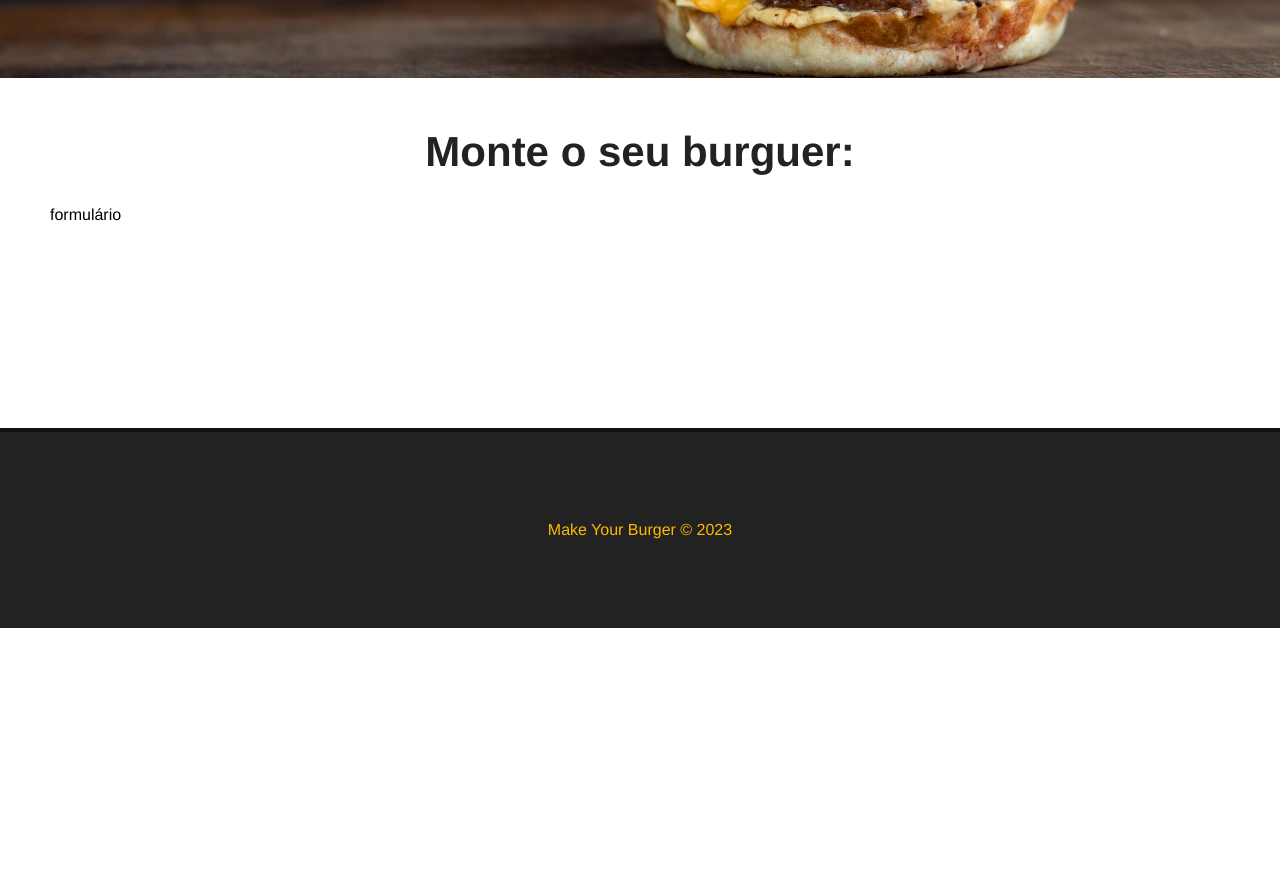
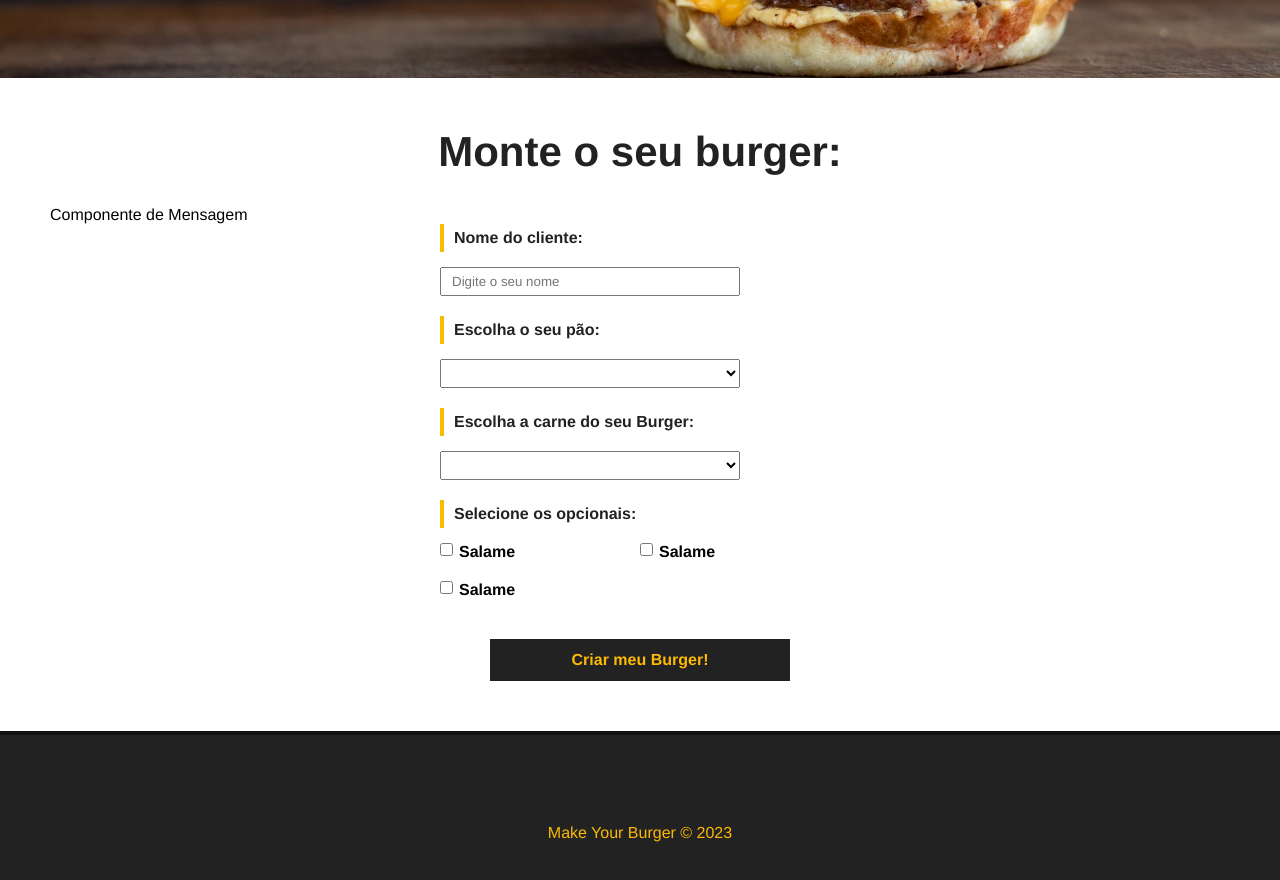
Before and after one commit to FernandoECV/make-your-burger, a Vue app: page / in a window 1280 px wide. Shown: the part 500-1380 px from the top of the page. Before the commit the page ends 1128 px from the top, so only its background shows below. Built offline with nearby package versions, Linux system fonts and the light colour scheme.

Commit message:
Criando formulário de cadastro

```diff
--- /dev/null
+++ b/src/components/BurgerForm.vue
@@ -0,0 +1,113 @@
+<template>
+    <div>
+        <p>Componente de Mensagem</p>
+        <div>
+            <form id="burger-form">
+                <div class="input-container">
+                    <label for="nome">Nome do cliente:</label>
+                    <input type="text" id="nome" name="nome" v-model="nome" placeholder="Digite o seu nome">
+                </div>
+                <div class="input-container">
+                    <label for="pao">Escolha o seu pão:</label>
+                    <select name="pao" id="pao" v-model="pao">
+                        <option value="">Selecione o seu pão</option>
+                        <option value="integral">Integral</option>
+                    </select>
+                </div>
+                <div class="input-container">
+                    <label for="carne">Escolha a carne do seu Burger:</label>
+                    <select name="carne" id="carne" v-model="carne">
+                        <option value="">Selecione o tipo de carne</option>
+                        <option value="maminha">Maminha</option>
+                    </select>
+                </div>
+                <div id="opcionais-container" class="input-container">
+                    <label id="opcionais-title" for="opcionais">Selecione os opcionais:</label>
+                    <div class="checkbox-container">
+                        <input type="checkbox" name="opcionais" v-model="opcionais" value="salame">
+                        <span>Salame</span>
+                    </div>
+                    <div class="checkbox-container">
+                        <input type="checkbox" name="opcionais" v-model="opcionais" value="salame">
+                        <span>Salame</span>
+                    </div>
+                    <div class="checkbox-container">
+                        <input type="checkbox" name="opcionais" v-model="opcionais" value="salame">
+                        <span>Salame</span>
+                    </div>
+                </div>
+                <div class="input-container">
+                    <input type="submit" class="submit-btn" value="Criar meu Burger!">
+                </div>
+            </form>
+        </div>
+    </div>
+ </template>
+
+ <script>
+
+ export default {
+     name: "BurgerForm"
+ }
+ </script>
+
+ <style scoped>
+
+    #burger-form {
+    max-width: 400px;
+    margin: 0 auto;
+  }
+  .input-container {
+    display: flex;
+    flex-direction: column;
+    margin-bottom: 20px;
+  }
+  label {
+    font-weight: bold;
+    margin-bottom: 15px;
+    color: #222;;
+    padding: 5px 10px;
+    border-left: 4px solid #fcba03;
+  }
+  input, select {
+    padding: 5px 10px;
+    width: 300px;
+  }
+  #opcionais-container {
+    flex-direction: row;
+    flex-wrap: wrap;
+  }
+  #opcionais-title {
+    width: 100%;
+  }
+  .checkbox-container {
+    display: flex;
+    align-items: flex-start;
+    width: 50%;
+    margin-bottom: 20px;
+  }
+  .checkbox-container span,
+  .checkbox-container input {
+    width: auto;
+  }
+  .checkbox-container span {
+    margin-left: 6px;
+    font-weight: bold;
+  }
+  .submit-btn {
+    background-color: #222;
+    color:#fcba03;
+    font-weight: bold;
+    border: 2px solid #222;
+    padding: 10px;
+    font-size: 16px;
+    margin: 0 auto;
+    cursor: pointer;
+    transition: .5s;
+  }
+  .submit-btn:hover {
+    background-color: transparent;
+    color: #222;
+  }
+
+ </style>
--- a/src/views/Home.vue
+++ b/src/views/Home.vue
@@ -1,19 +1,21 @@
 <template>
   <Banner/>
   <div class="main-container">
-    <h1>Monte o seu burguer:</h1>
-    <p>formulário</p>
+    <h1>Monte o seu burger:</h1>
+    <BurgerForm />
   </div>
 </template>
 
 <script>
 
 import Banner from "../components/Banner.vue";
+import BurgerForm from "../components/BurgerForm.vue";
 
 export default {
   name: "Home",
   components: {
-    Banner
+    Banner,
+    BurgerForm
   }
 }
 
```
